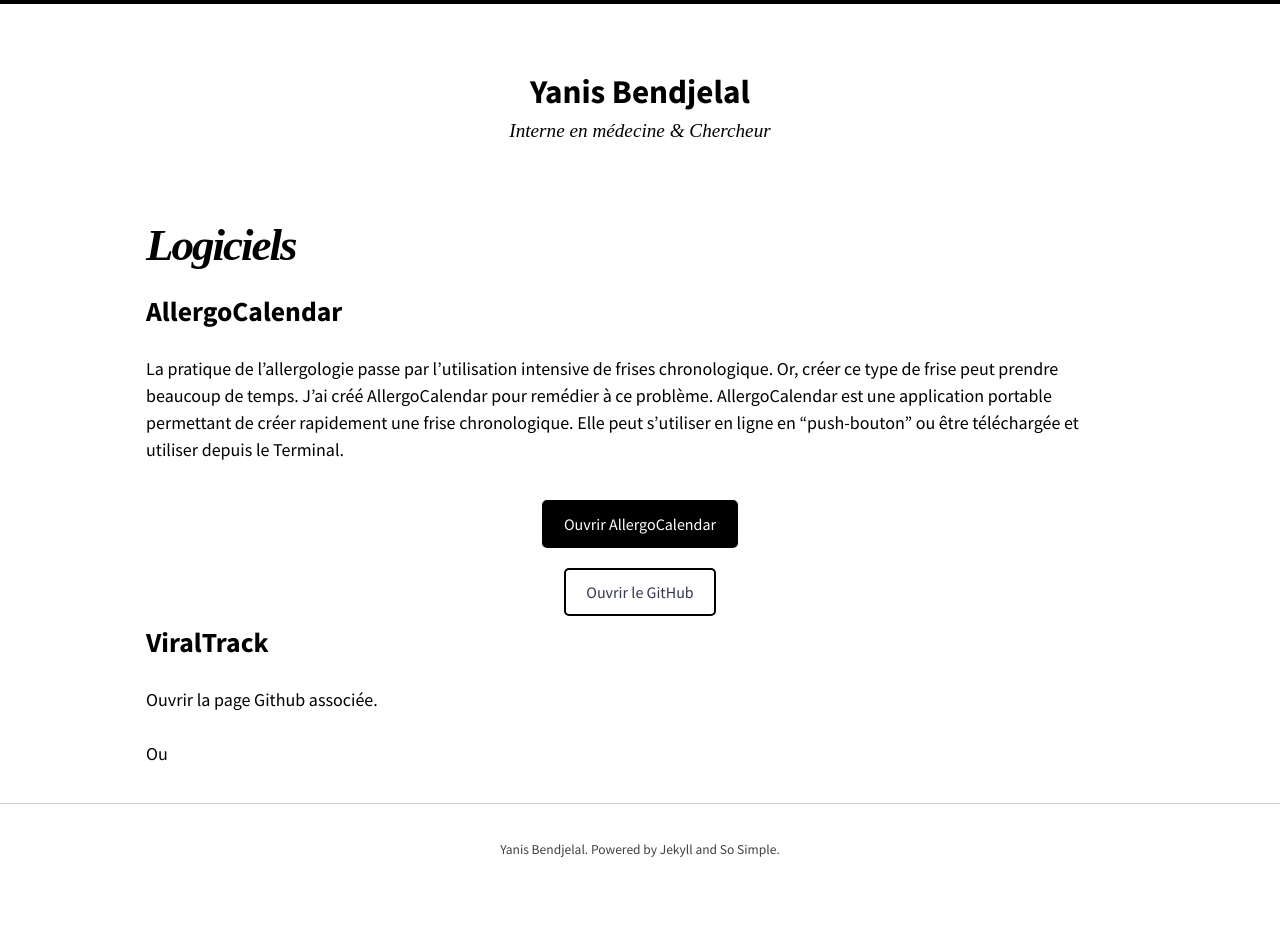
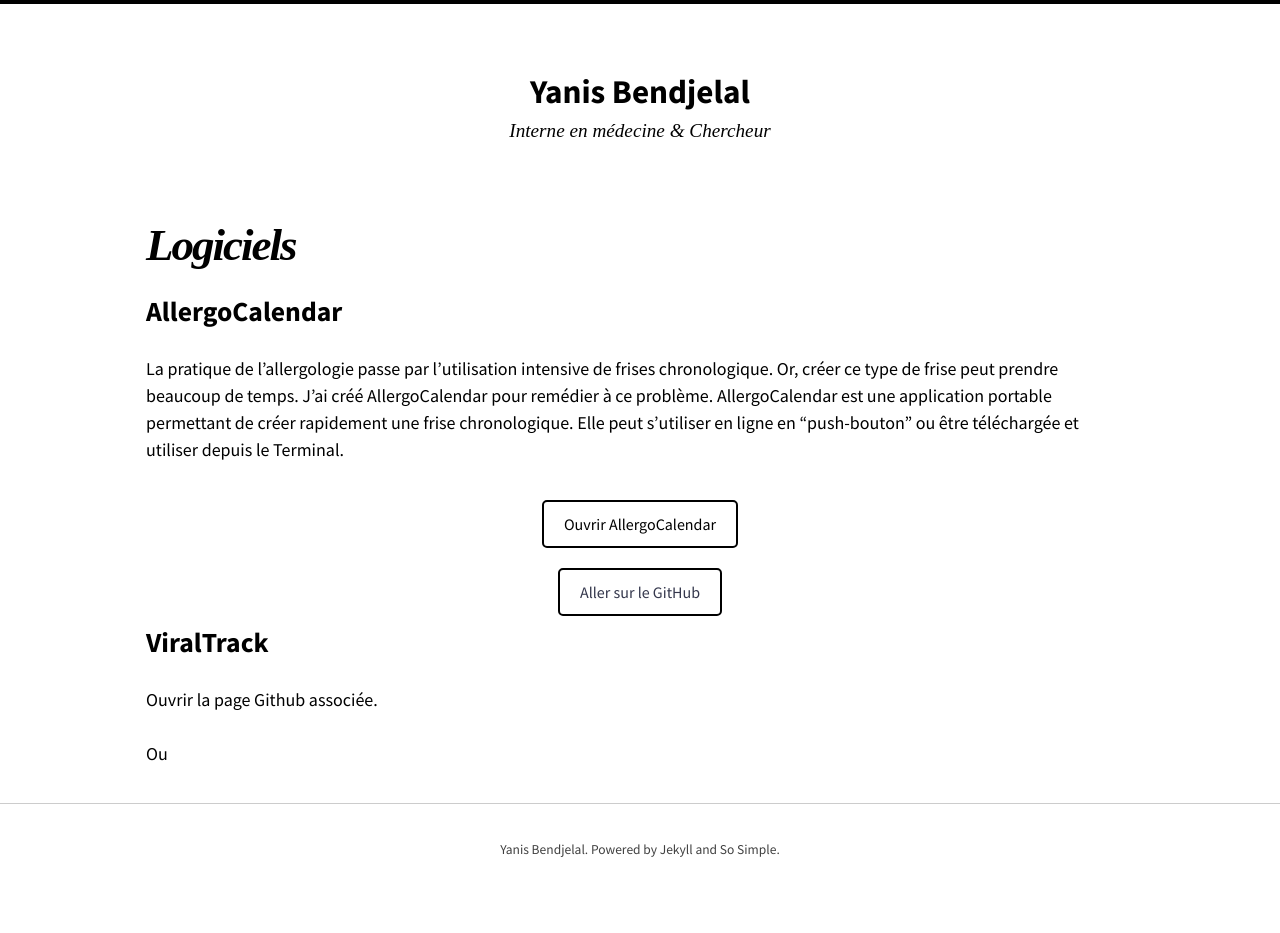
Before and after one commit to Bendjelal/bendjelal.github.io, a Jekyll site: the page built from software/software.md, in a window 1280 px wide. Built offline with Jekyll 4.4.1, drawn with Linux system fonts in a browser that asks for light colours; nearby versions of some CDN libraries.

Commit message:
Update software.md

```diff
--- a/software/software.md
+++ b/software/software.md
@@ -29,8 +29,8 @@ La pratique de l'allergologie passe par l'utilisation intensive de frises chrono
             border: 2px solid black;
         }
         .custom-button:first-of-type {
-            background-color: black;
-            color: white;
+            background-color: white;
+            color: black;
         }
         .custom-button:hover {
             background-color: black;
@@ -40,9 +40,9 @@ La pratique de l'allergologie passe par l'utilisation intensive de frises chrono
 </head>
 <body>
     <div class="button-container">
-        <a href="https://allergocalendar.streamlit.app/" target="_blank" class="custom-button" >Ouvrir AllergoCalendar</a>  <!-- style="background-color: black; color: white;" -->
+        <a href="https://allergocalendar.streamlit.app/" target="_blank" class="custom-button" >Ouvrir AllergoCalendar</a>      <!-- style="background-color: black; color: white;" -->
         <br>
-        <a href="https://github.com/Bendjelal" target="_blank" class="custom-button">Ouvrir le GitHub</a>
+        <a href="https://github.com/Bendjelal" target="_blank" class="custom-button">Aller sur le GitHub</a>
     </div>
 </body>
 </html>
```
